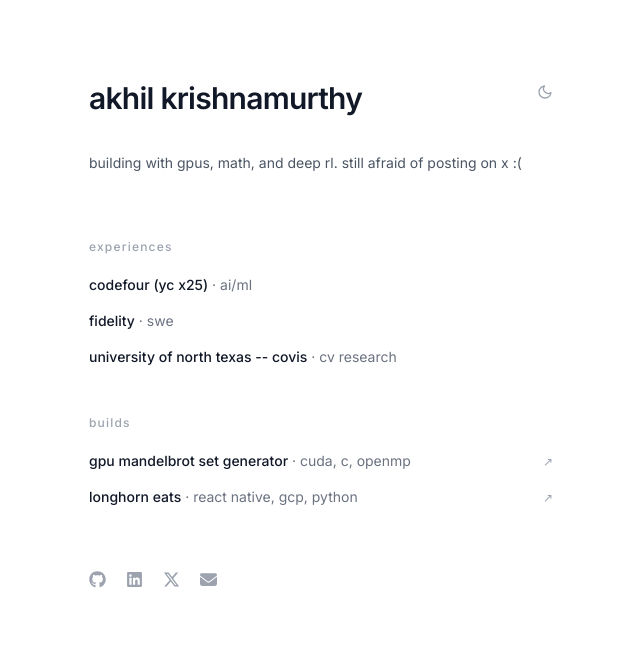
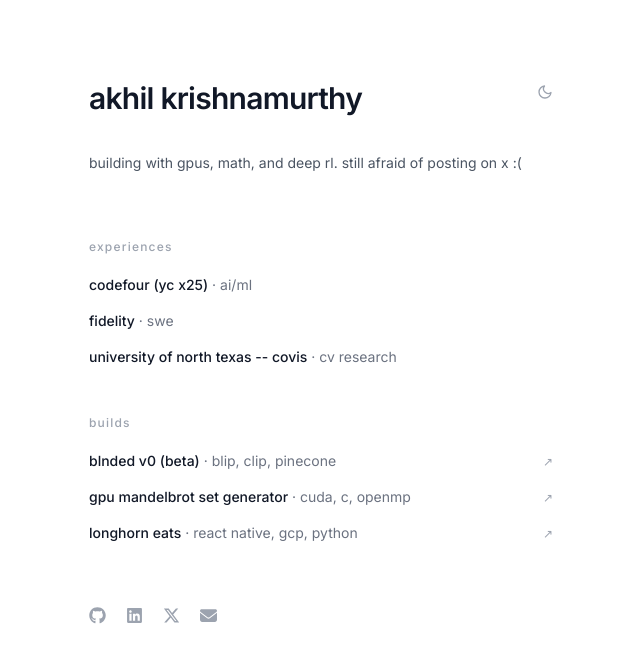
Before and after one commit to AkhilKrishna16/portfolio-2024-2025, a Next.js app: page / in a window 1280 px wide. Shown: the top 662 px of the page, without its empty margins (319-959 px from the left). Built offline with nearby package versions, Linux system fonts and the light colour scheme.

Commit message:
Add project

```diff
--- a/src/app/page.tsx
+++ b/src/app/page.tsx
@@ -21,6 +21,11 @@
 ];
 
 const projects = [
+  {
+    name: "blnded v0 (beta)",
+    tech: "blip, clip, pinecone",
+    link: "https://blended-v1.vercel.app/",
+  },
   {
     name: "gpu mandelbrot set generator",
     tech: "cuda, c, openmp",
```
